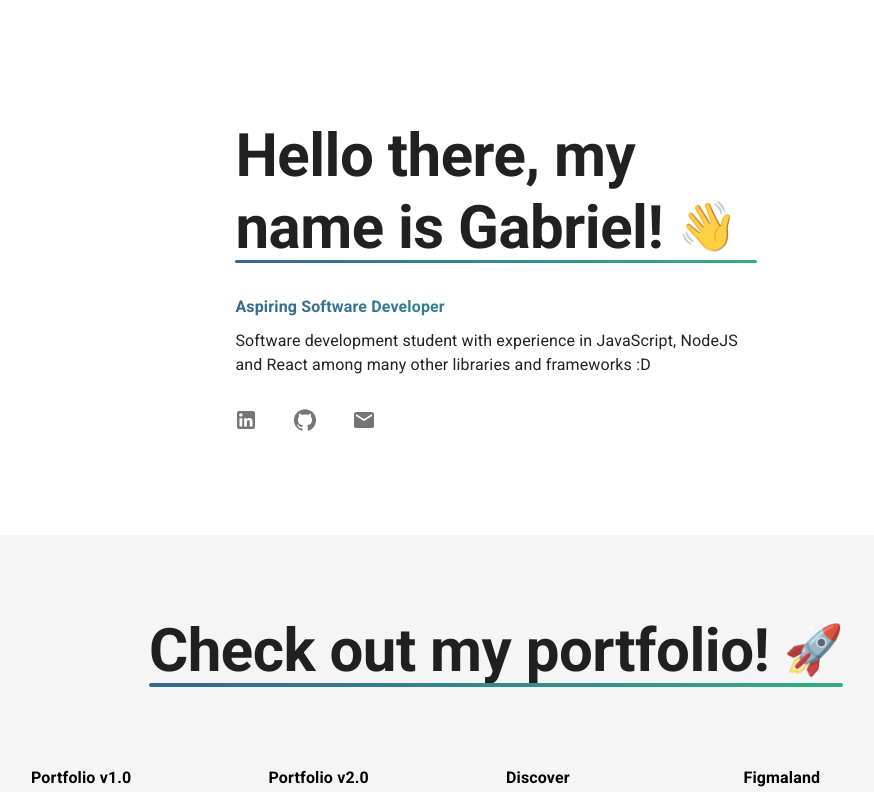
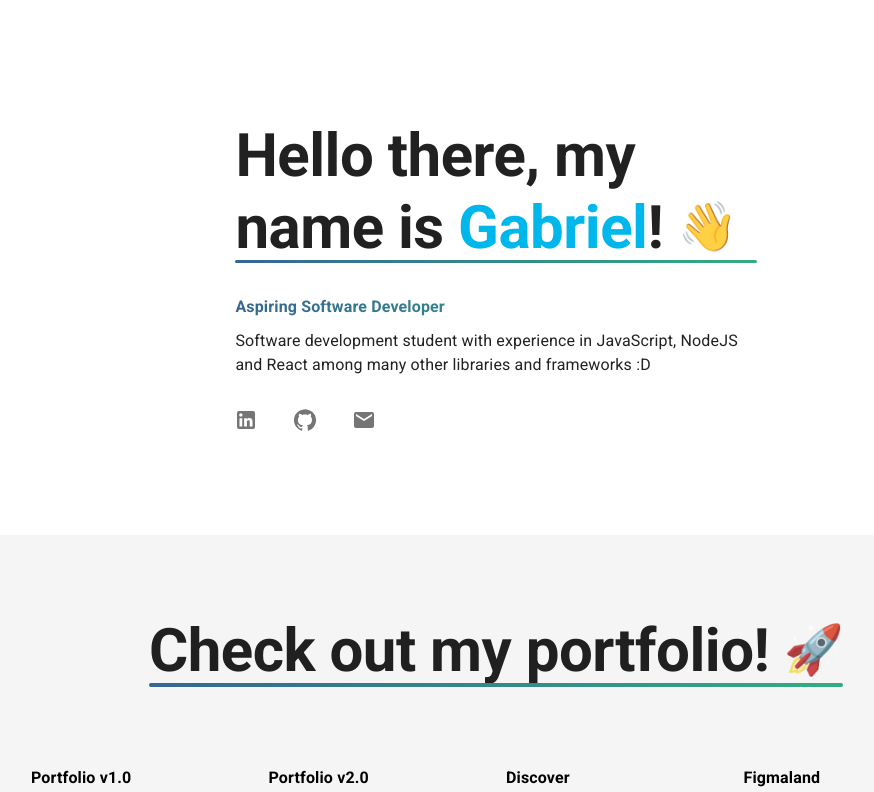
Before and after one commit to gbrissi/personal-website, a React (Vite) app in the folder portfolio/: page / in a window 1280 px wide. Shown: the top 792 px of the page, without its empty margins (144-1018 px from the left). Built offline with nearby package versions, Linux system fonts and the light colour scheme.

Commit message:
style: update in banner name style

```diff
--- a/portfolio/src/App.tsx
+++ b/portfolio/src/App.tsx
@@ -42,7 +42,7 @@ function App() {
         <AppContainer>
           <Header color={mode === 'light' ? 'secondary' : 'primary'}/>
           <Container>
-            <Banner/>
+            <Banner bannerText={mode === 'light' ? '#00b7eb' : 'yellow'}/>
             <Portfolio imageContainerFontColor = {mode === 'light' ? '#000' : '#fff'} gridFontColor = {mode === 'light' ? '#fff' : '#000'} gridColor = {mode === 'light' ? '#333' : '#cecece'} color={mode === 'light' ? '#f5f5f5' : '#161616'}/>
             {/*<Courses/>*/}
           </Container>
--- a/portfolio/src/components/Banner.tsx
+++ b/portfolio/src/components/Banner.tsx
@@ -1,11 +1,12 @@
-import React from 'react'
+import React, {useState, useEffect} from 'react'
 import Photo from '../assets/photo.png'
 import { teal } from '@mui/material/colors'
 import {styled} from '@mui/material/styles'
 import SocialMediaRow from './SocialMediaRow'
 import { Typography, Zoom, Avatar } from '@mui/material'
 
-export default function Banner() {
+export default function Banner(props: any) {
+
   return (
     <Zoom in timeout={300}>
       <Wrapper id='about-me'>
@@ -16,7 +17,7 @@ export default function Banner() {
             <Typography variant='body1'>Software development student with experience in JavaScript, NodeJS and React among many other libraries and frameworks :D</Typography>
           </BannerComponents>
           <BannerComponents sx={{flexDirection: 'row'}}>
-            <CustomTypography variant='h2'>Hello there, my name is Gabriel! <span style={{position: 'relative', fontSize:'3rem', top: '-5px'}}>&#128075;</span></CustomTypography>
+            <CustomTypography variant='h2'>Hello there, my name is <span style={{color: props.bannerText}}>Gabriel</span>! <span style={{position: 'relative', fontSize:'3rem', top: '-5px'}}>&#128075;</span></CustomTypography>
           </BannerComponents>
         </BannerContainer>
       </Wrapper>
```
